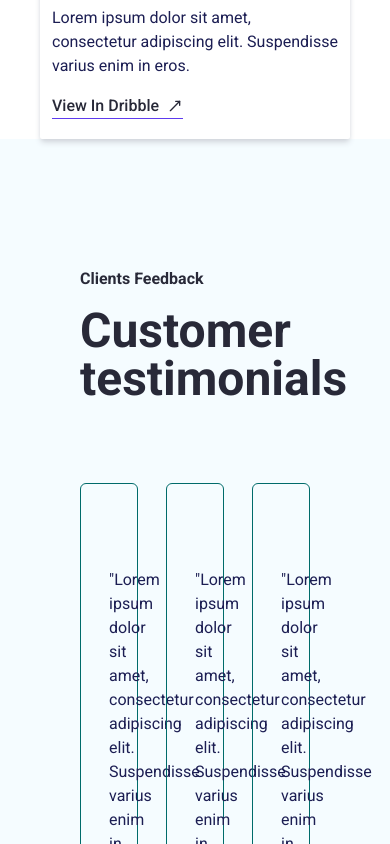
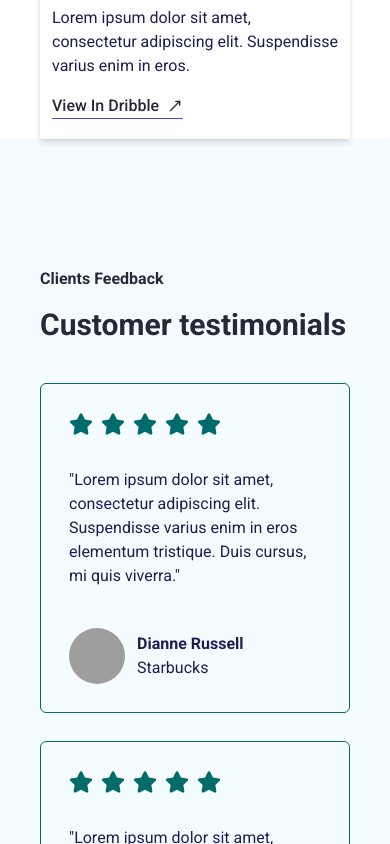
Before and after one commit to crishard/Personal-portfolio-website, a React (Vite) app: page / in a window 390 px wide. Shown: the part 5020-5864 px from the top of the page. Built offline with nearby package versions, Linux system fonts and the light colour scheme; grey boxes are pictures that could not be loaded.

Commit message:
feature: responsividade na  section de testimonias

```diff
--- a/src/components/Testimonials/Testimonials.tsx
+++ b/src/components/Testimonials/Testimonials.tsx
@@ -2,14 +2,14 @@ import CardTestimonials from "./CardTestimonials"
 
 const Testimonials = () => {
     return (
-        <section className="px-20 bg-bg-shade py-32">
+        <section className="px-10 sm:px-20 bg-bg-shade py-32">
 
             <div>
                 <p className="font-semibold text-heading-color pb-4">Clients Feedback</p>
-                <h1 className="text-5xl font-semibold text-heading-color">Customer testimonials</h1>
+                <h1 className="text-5xl font-semibold text-heading-color max-[960px]:text-4xl  max-[600px]:text-3xl">Customer testimonials</h1>
             </div>
 
-            <div className="grid grid-cols-3 gap-7 pt-20">
+            <div className="grid grid-cols-3 gap-7 sm:pt-20 pt-10 max-[900px]:grid-cols-2 max-[600px]:grid-cols-1">
                 <CardTestimonials img={"https://img.freepik.com/fotos-gratis/homem-retrato-rindo_23-2148859448.jpg?t=st=1727454589~exp=1727458189~hmac=c436a4ae15592fa7818fe82f13e6d31125d628bb520354e857f6d2f59652c9f6&w=740"} name={"Dianne Russell"} company={"Starbucks"} />
                 <CardTestimonials img={"https://img.freepik.com/fotos-gratis/homem-retrato-rindo_23-2148859448.jpg?t=st=1727454589~exp=1727458189~hmac=c436a4ae15592fa7818fe82f13e6d31125d628bb520354e857f6d2f59652c9f6&w=740"} name={"Kristin Watson"} company={"Louis Vuitton"} />
                 <CardTestimonials img={"https://img.freepik.com/fotos-gratis/homem-retrato-rindo_23-2148859448.jpg?t=st=1727454589~exp=1727458189~hmac=c436a4ae15592fa7818fe82f13e6d31125d628bb520354e857f6d2f59652c9f6&w=740"} name={"Kathryn Murphy"} company={"McDonald's"} />
```
